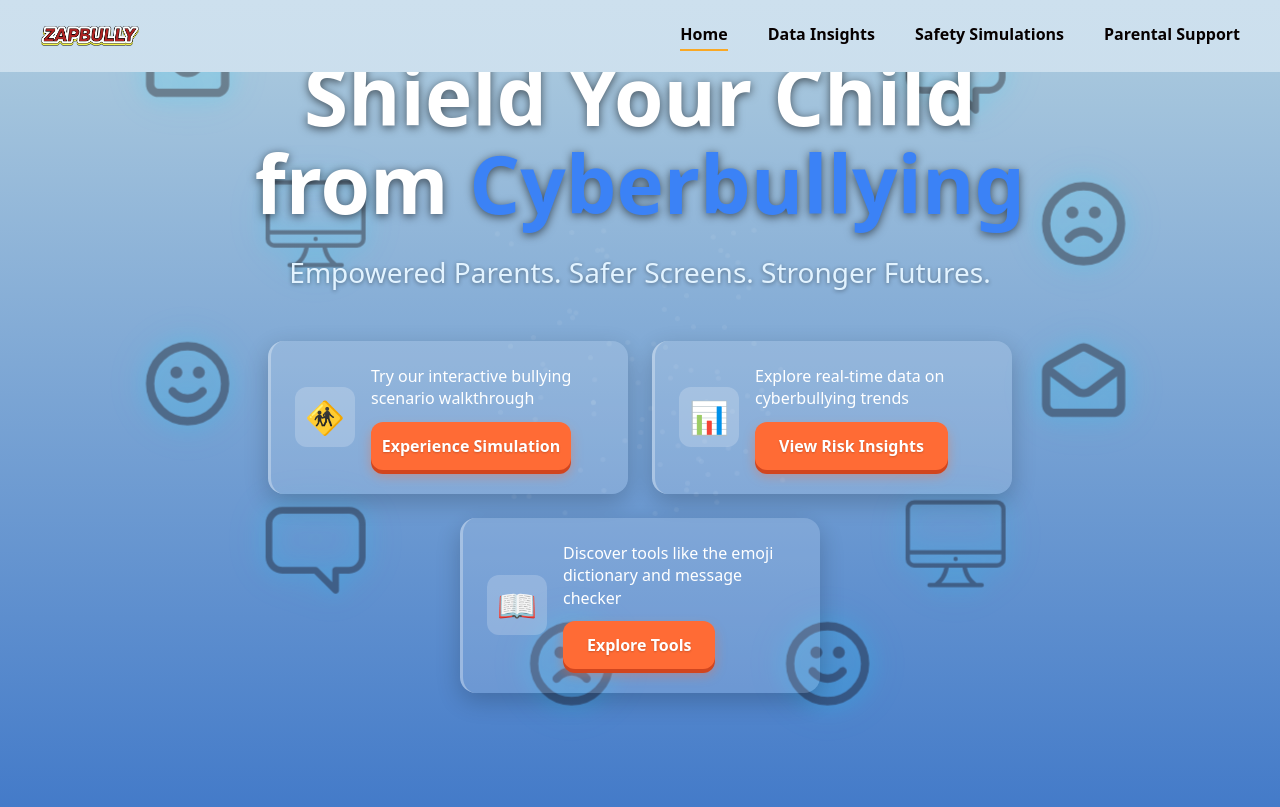
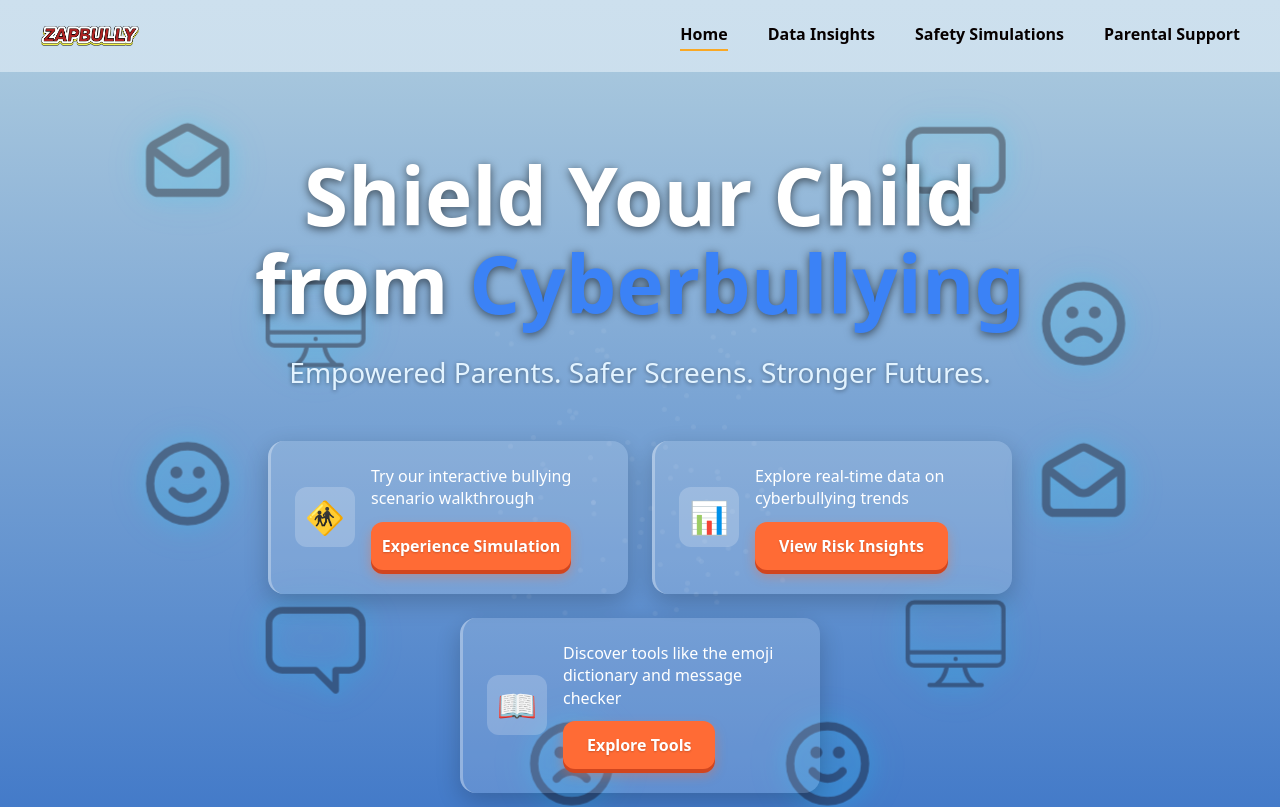
Before and after one commit to YiyangF/FOSTERING-DIGITAL-CITIZENSHIP, a Vue app in the folder frontend/zapbully/: page / in a window 1280 px wide. Shown: the top 807 px of the page. Built offline with nearby package versions, Linux system fonts and the light colour scheme; sample sign-in values are in the browser's storage.

Commit message:
change UI on homepage

```diff
--- a/frontend/zapbully/src/views/Homeview.vue
+++ b/frontend/zapbully/src/views/Homeview.vue
@@ -220,6 +220,7 @@ function goToRoute(routeName) {
   align-items: center;
   justify-content: center;
   text-align: center;
+  padding-top: 200px;
   padding-bottom: 200px;
 }
 
```
